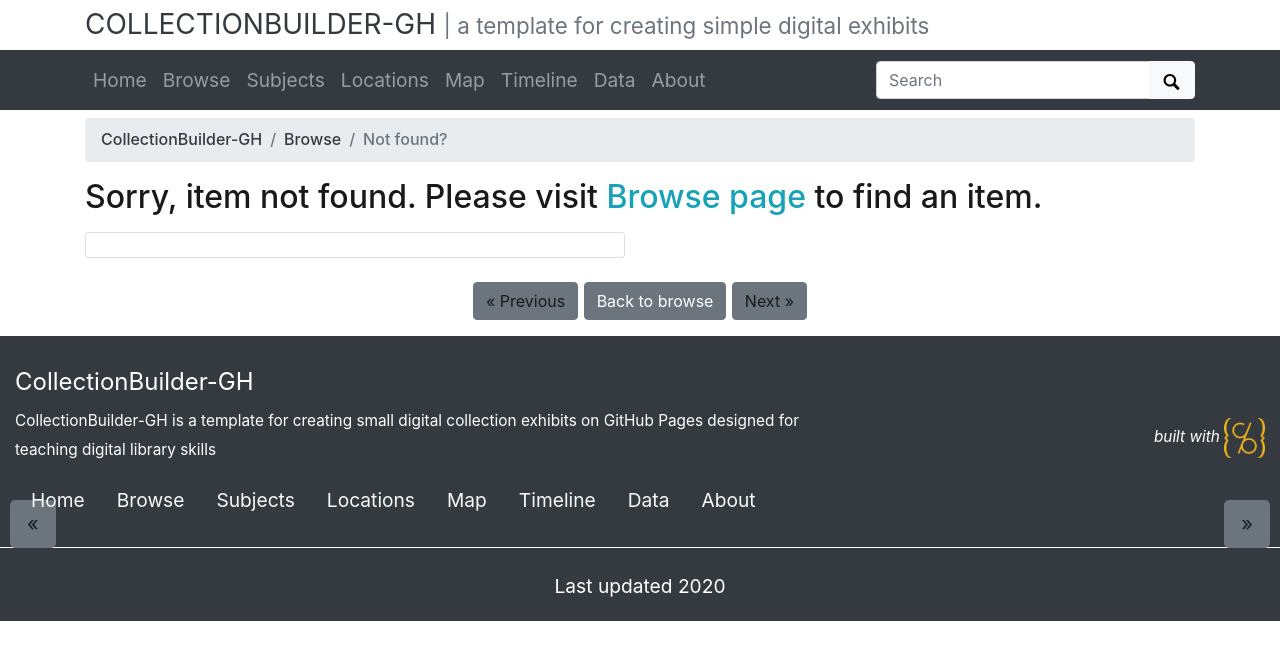
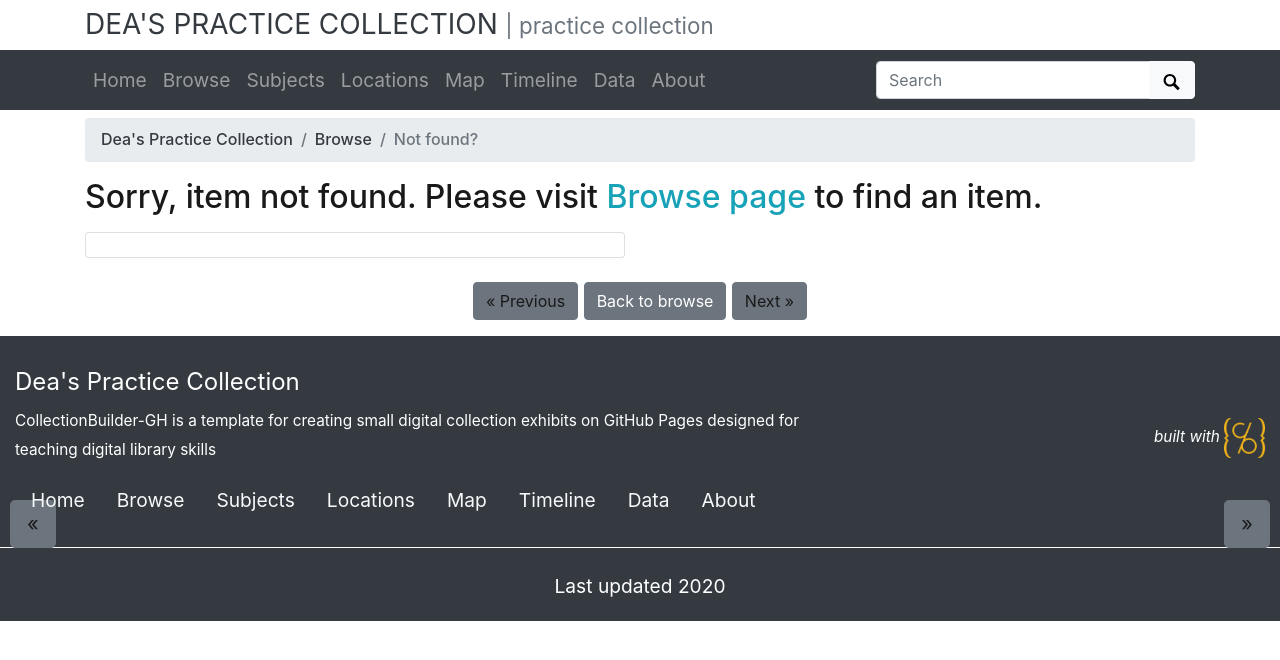
Before and after one commit to ricedm/collection-name, a Jekyll site: the page built from pages/item.md, in a window 1280 px wide. Shown: the top 660 px of the page. Built offline with Jekyll 4.4.1, drawn with Linux system fonts in a browser that asks for light colours.

Commit message:
Update _config.yml

```diff
--- a/_config.yml
+++ b/_config.yml
@@ -18,20 +18,20 @@
 # SITE SETTINGS
 #
 # title of site appears in banner
-title: CollectionBuilder-GH
+title: Dea's Practice Collection
 # tagline, a short phrase that will appear throughout the site in the top banner
-tagline: a template for creating simple digital exhibits
+tagline: practice collection
 # description appears in meta tags and other locations
 # this description might appear in search result lists, keep around 160 characters max
 description: "CollectionBuilder-GH is a template for creating small digital collection exhibits on GitHub Pages designed for teaching digital library skills"
 # creator of the digital collection, to appear in meta tags; we typically use our GitHub usernames but feel free to just use your name
-author: CollectionBuilder
+author: ricedm
 
 ##########
 # COLLECTION SETTINGS
 #
 # choose metadata: this is the name of the csv file in your _data directory that describes the objects in your collection
-metadata: demo-metadata
+metadata: psychiana_demo_collection
 
 ##########
 # GOOGLE SERVICES [optional!]
@@ -44,7 +44,7 @@
 # ROBOTS EXCLUDE
 #
 # set noindex to true if you do NOT want Google to index your site
-# noindex: true
+noindex: true
 
 ##########
 # BUILD SETTINGS
```
